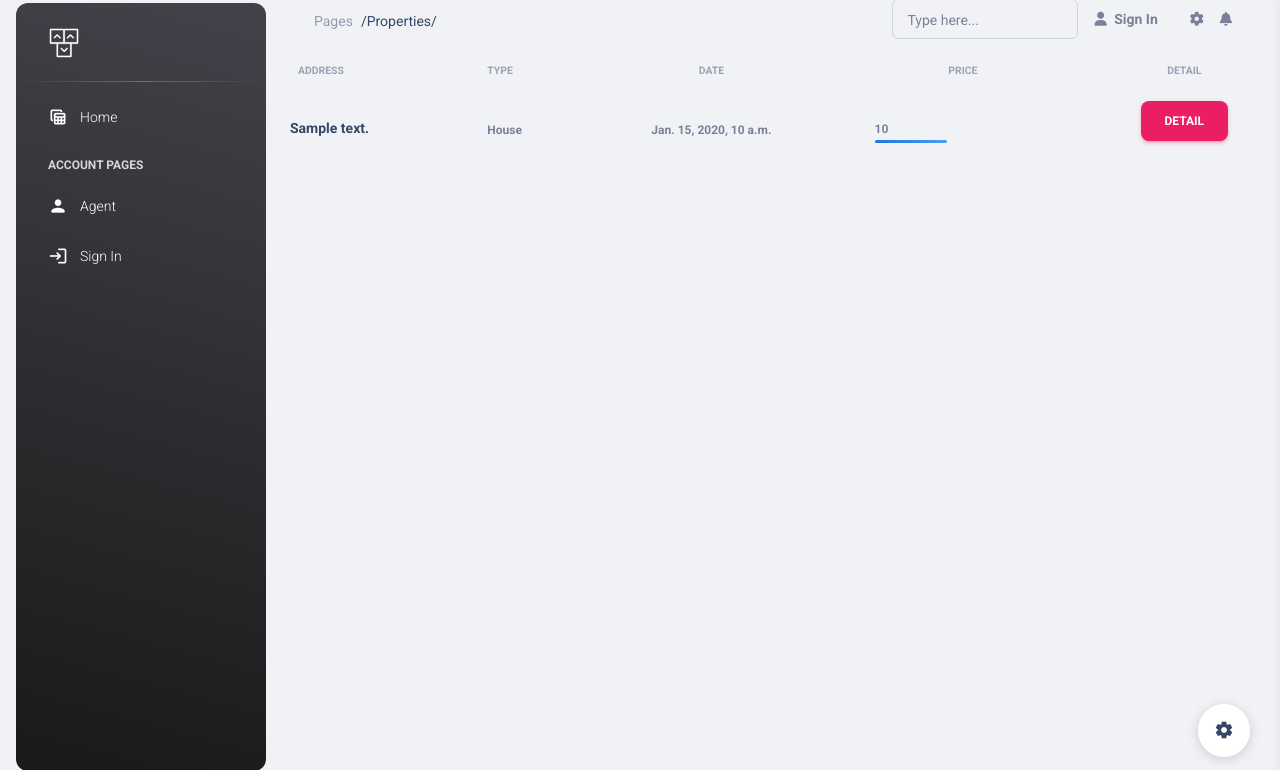
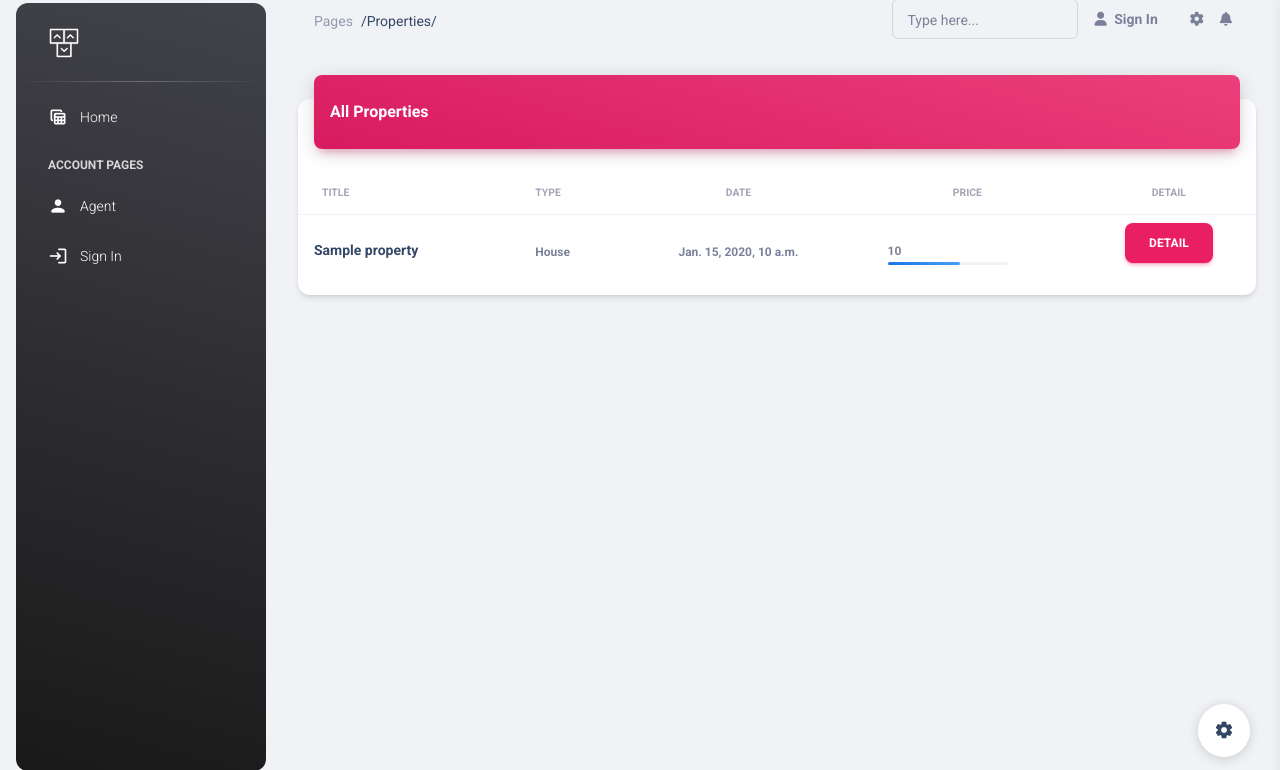
Before and after one commit to viktoria-rybenchuk/real-estate-agency, a Django app: page /properties/ in a window 1280 px wide. Shown: the part 13-783 px from the top of the page. Run offline with Django 4.2, Linux system fonts and the light colour scheme; tables that the repository leaves empty hold one stand-in row (values such as "Sample post"); some libraries are stand-ins or nearby versions.

Commit message:
Fix table in detail list property and in detail list agent

```diff
--- a/templates/agency/property_list.html
+++ b/templates/agency/property_list.html
@@ -1,5 +1,6 @@
 {% extends "base.html" %}
 {% load crispy_forms_filters %}
+
 
 {% block navigation %}
 <nav class="navbar navbar-main navbar-expand-lg px-0 mx-4 shadow-none border-radius-xl" id="navbarBlur" data-scroll="true">
@@ -7,10 +8,18 @@
     <div class="collapse navbar-collapse mt-sm-0 mt-2 me-md-0 me-sm-4" id="navbar">
       <div class="ms-md-auto pe-md-3 d-flex align-items-center">
         <div class="input-group input-group-outline d-flex">
-          <form action="" method="get" class="flex-grow-1">
-            {{ search_form|crispy}}
+	        <form action="" method="get" class="form-inline">
+		        <div class="d-flex">
+			        {% csrf_token %}
+              <div class="form-group mr-2">
+                {{ search_form|crispy }}
+              </div>
+                <div class="ml-auto">
+                <input type="submit" class="btn btn-primary" value="Search">
+                </div>
+            </div>
 					</form>
-          <button type="submit" class="btn btn-primary">Search</button>
+
         </div>
       </div>
     </div>
@@ -21,12 +30,21 @@
 
 {% endblock %}
 {% block content %}
+	<div class="container-fluid py-4">
+      <div class="row">
+	      <div class="col-12">
+          <div class="card my-4">
+            <div class="card-header p-0 position-relative mt-n4 mx-3 z-index-2">
+              <div class="bg-gradient-primary shadow-primary border-radius-lg pt-4 pb-3">
+                <h6 class="text-white text-capitalize ps-3">All Properties</h6>
+              </div>
+            </div>
 						<div class="card-body px-0 pb-2">
 							<div class="table-responsive">
 								<table class="table align-items-center mb-0">
 									<thead>
 										<tr>
-						<th class="text-uppercase text-secondary text-xxs font-weight-bolder opacity-7">Address</th>
+											<th class="text-uppercase text-secondary text-xxs font-weight-bolder opacity-7">Title</th>
 											<th class="text-uppercase text-secondary text-xxs font-weight-bolder opacity-7 ps-2">Type</th>
 											<th class="text-center text-uppercase text-secondary text-xxs font-weight-bolder opacity-7">Date</th>
 											<th class="text-center text-uppercase text-secondary text-xxs font-weight-bolder opacity-7">Price</th>
@@ -39,7 +57,7 @@
 												<td>
 													<div class="d-flex px-2 py-1">
 														<div class="d-flex flex-column justify-content-center">
-										<h6 class="mb-0 text-sm">{{ property.address }}</h6>
+															<h6 class="mb-0 text-sm">{{ property.title }}</h6>
 														</div>
 													</div>
 												</td>
@@ -68,7 +86,7 @@
 												<td class="align-middle">
 													<div class="text-center">
 														<span class="text-xs font-weight-bold">
-										<a href="{% url "agency:property-detail" pk=property.id %}" class="btn btn-primary">Detail</a>
+															<a href='{% url "agency:property-detail" pk=property.id %}' class="btn btn-primary">Detail</a>
 														</span>
 													</div>
 												</td>
@@ -78,4 +96,8 @@
 								</table>
 							</div>
 						</div>
+          </div>
+	      </div>
+		</div>
+	</div>
 {% endblock %}
```
Also changed, not shown: templates/agency/agent_list.html (+14 -0 lines). Lines whose indentation alone changed are shown as unchanged.
